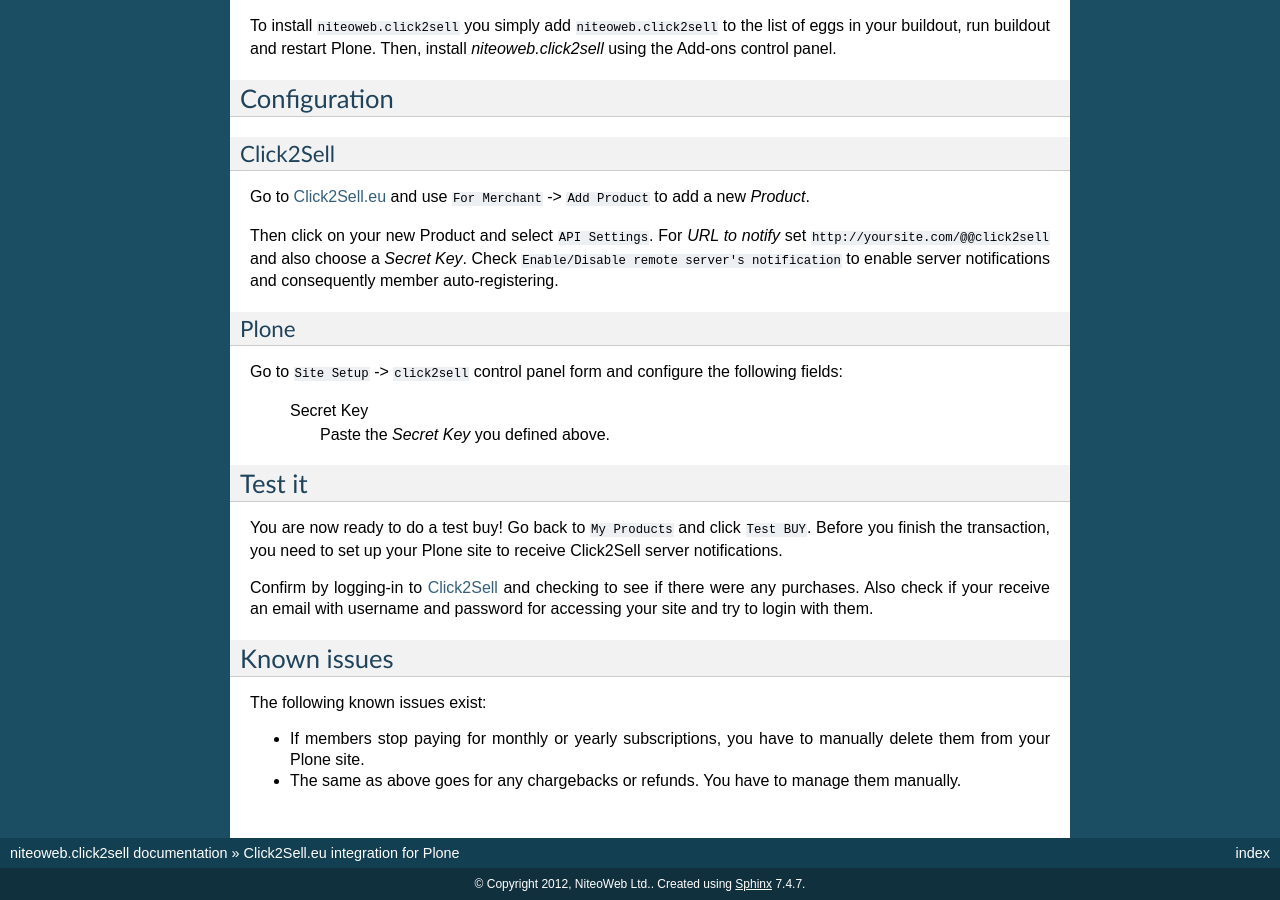
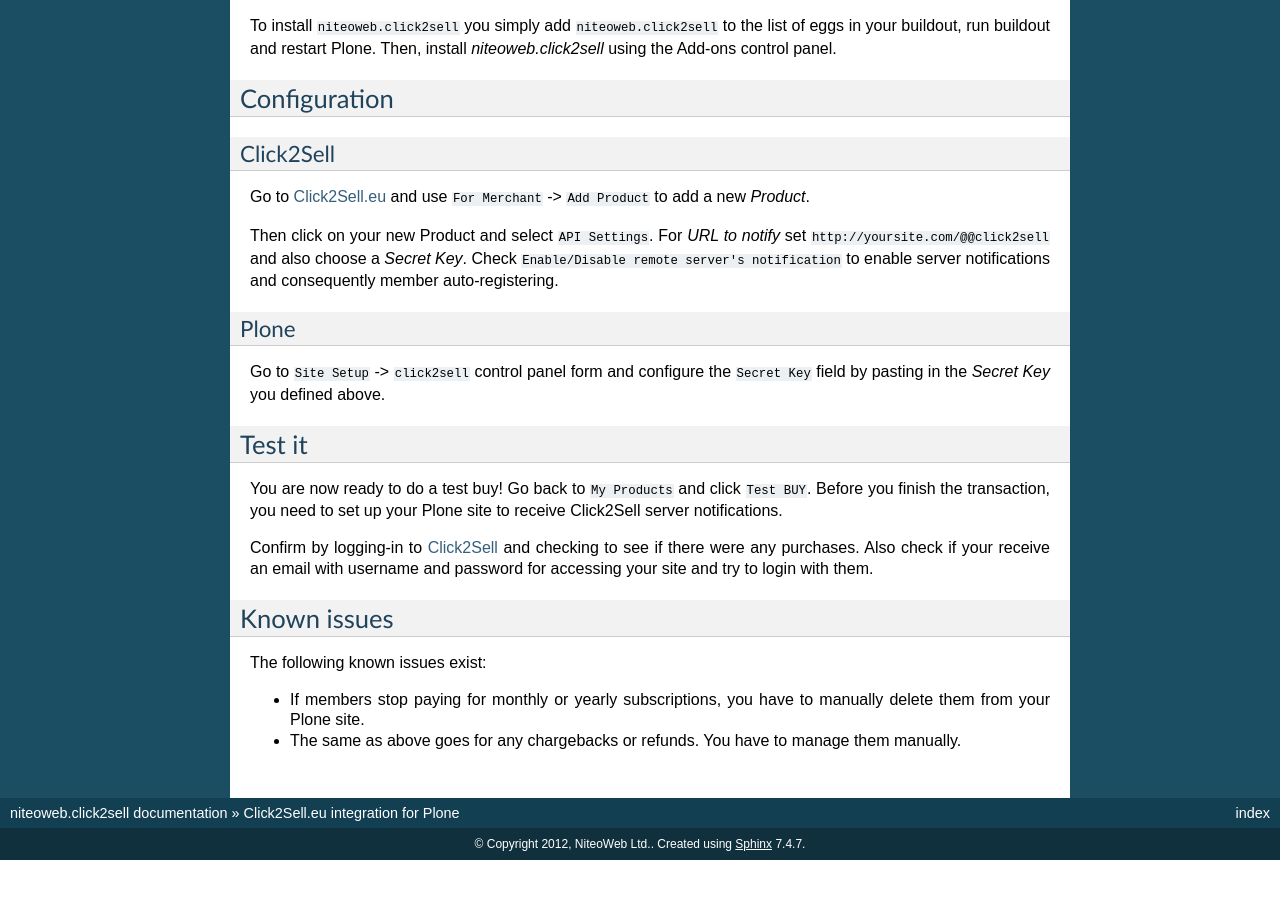
Before and after one commit to teamniteo/niteoweb.click2sell, a Sphinx documentation site: the page built from docs/README.rst, in a window 1280 px wide and 900 px high, scrolled down 1140 px. Built offline with Sphinx 7.4.7, drawn with Linux system fonts in a browser that asks for light colours; after the commit the page ends 2000 px from its top, so only the background shows below that.

Commit message:
chapter 'Plone' cleanup

```diff
--- a/docs/README.rst
+++ b/docs/README.rst
@@ -83,11 +83,8 @@
 Plone
 -----
 
-Go to ``Site Setup`` -> ``click2sell`` control panel form and configure the
-following fields:
-
-    Secret Key
-       Paste the `Secret Key` you defined above.
+Go to ``Site Setup`` -> ``click2sell`` control panel form and configure
+the ``Secret Key`` field by pasting in the `Secret Key` you defined above.
 
 Test it
 =======
```
